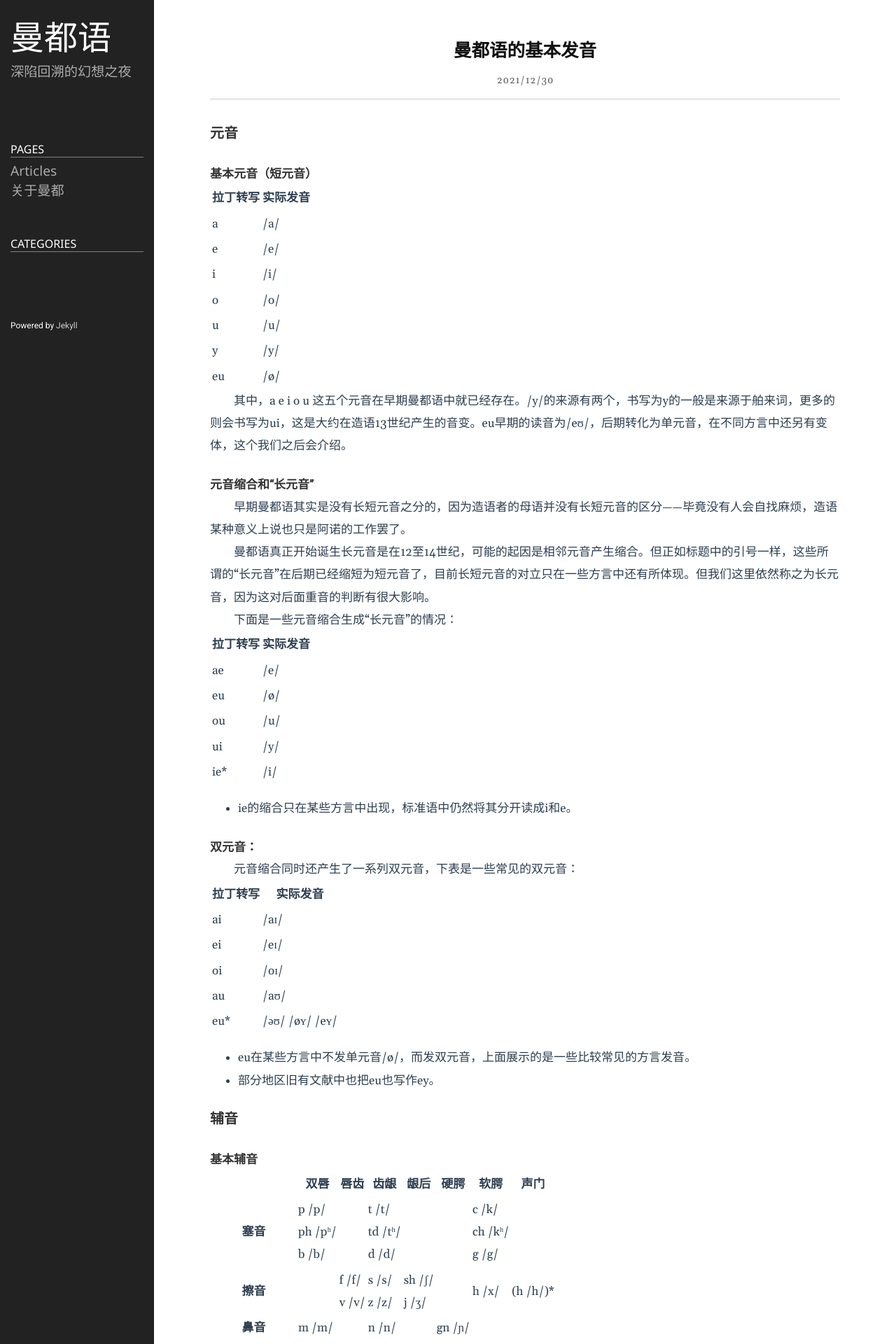
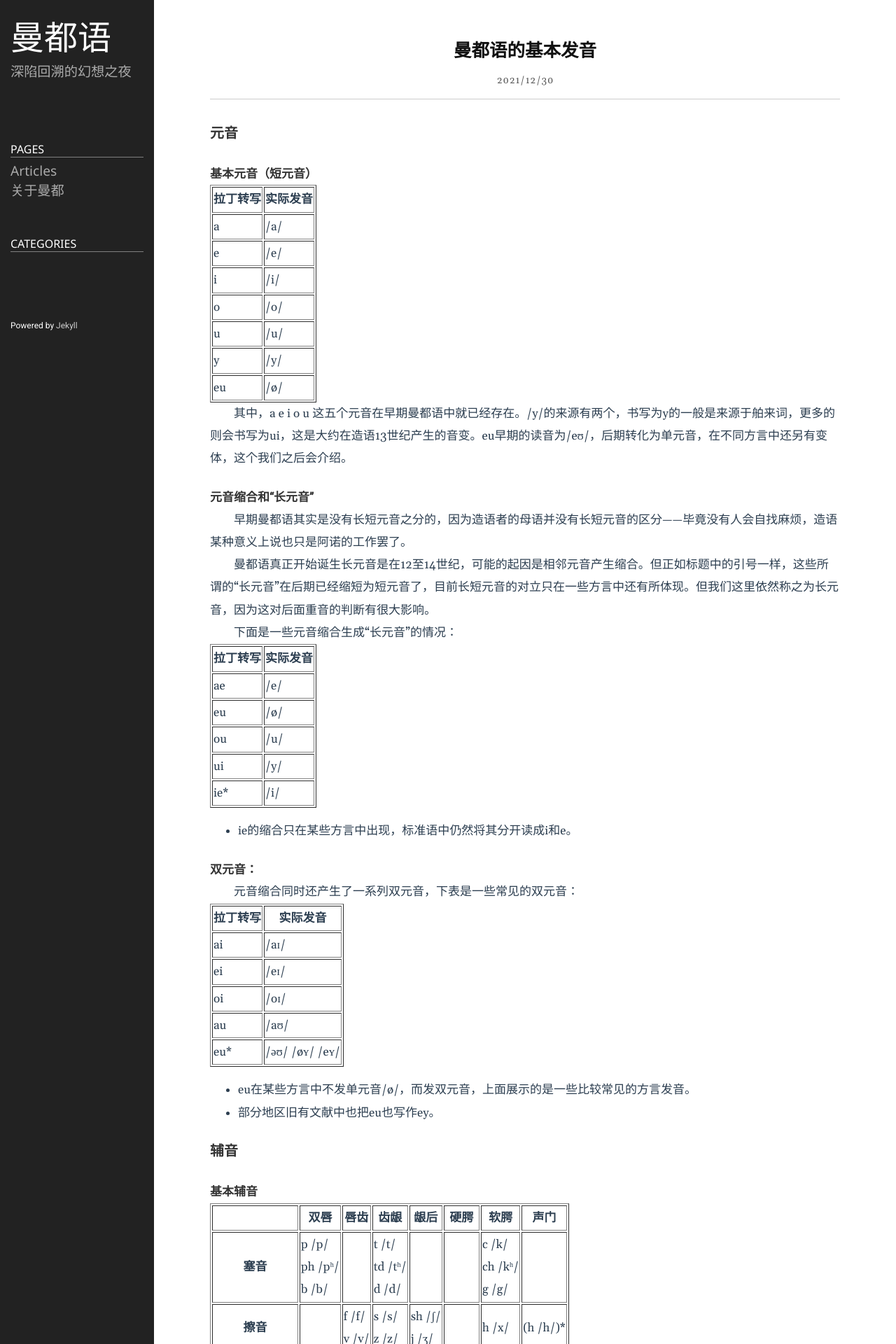
Before and after one commit to WenNianshuo/WenNianshuo.github.io, a Jekyll site: the page built from _posts/2021-12-31-发音.md, in a window 1280 px wide. Shown: the top 1920 px of the page at 70% size. Built offline with Jekyll 4.4.1, drawn with Linux system fonts in a browser that asks for light colours.

Commit message:
Update 2021-12-31-发音.md

```diff
--- a/_posts/2021-12-31-发音.md
+++ b/_posts/2021-12-31-发音.md
@@ -15,7 +15,7 @@ tags:
 
 #### 基本元音（短元音）
 
-<table>
+<table border="1">
   <tr>
     <th>拉丁转写</th>
     <th>实际发音</th>
@@ -60,7 +60,7 @@ tags:
 
 　　下面是一些元音缩合生成“长元音”的情况：
 
-<table>
+<table border="1">
   <tr>
     <th>拉丁转写</th>
     <th>实际发音</th>
@@ -93,7 +93,7 @@ tags:
 
 　　元音缩合同时还产生了一系列双元音，下表是一些常见的双元音：
 
-<table>
+<table border="1">
   <tr>
     <th>拉丁转写</th>
     <th>实际发音</th>
@@ -127,7 +127,7 @@ tags:
 
 #### 基本辅音
 
-<table>
+<table border="1">
   <tr>
     <th></th>
     <th>双唇</th>
```
